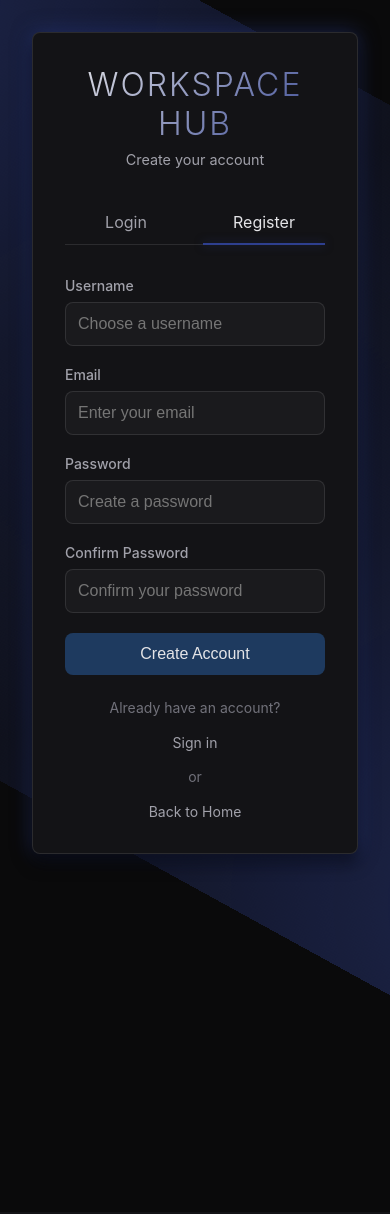
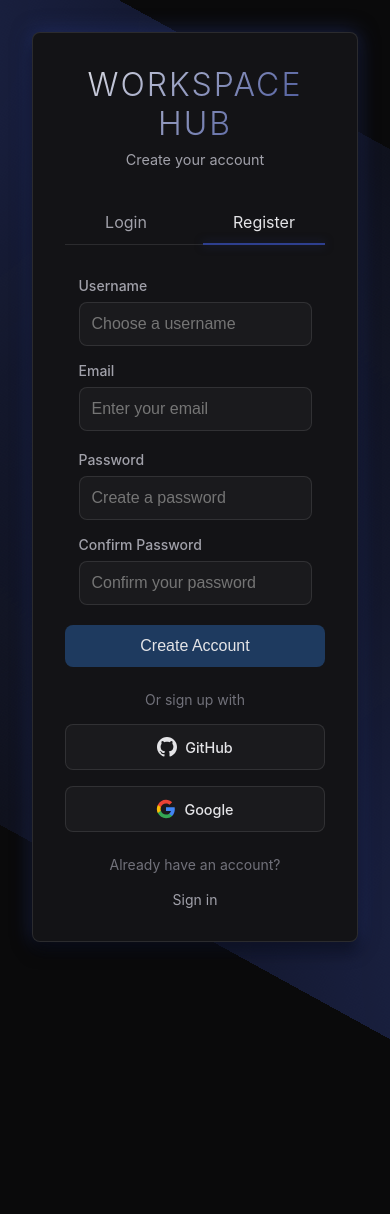
Before and after one commit to dennisjanvogt/consulting_apps, a Django app: page /auth/register/ in a window 390 px wide; the page is wider, and only the part inside the window is pictured. Shown: the top 1214 px of that part. Before the commit the page ends 995 px from the top of that part, so only its background shows below. Run offline with Django 5.2, Linux system fonts and the light colour scheme.

Commit message:
Add OAuth authentication with GitHub and Google
- Implement GitHub and Google OAuth login/register
- Add OAuth icon buttons below sign-in button
- Update UI layout with side-by-side form fields
- Widen authentication containers for better UX
- Remove Back to Home buttons from auth pages
- Store OAuth secrets in .env file for security
- Configure django-allauth for social authentication

🤖 Generated with [Claude Code](https://claude.ai/code)

Co-Authored-By: Claude <noreply@anthropic.com>

```diff
--- a/authentication/static/authentication/css/auth.css
+++ b/authentication/static/authentication/css/auth.css
@@ -67,12 +67,27 @@ body::before {
     padding: 2rem;
 }
 
+.auth-container-wide {
+    max-width: 650px;
+}
+
 .auth-card {
     background: var(--bg-secondary);
     border-radius: var(--radius);
     padding: 2rem;
     box-shadow: var(--shadow-lg), var(--shadow-glow);
     border: 1px solid var(--border-color);
+}
+
+.auth-card-wide {
+    max-width: 600px;
+    margin: 0 auto;
+}
+
+.auth-card-wide .form-group {
+    max-width: 400px;
+    margin-left: auto;
+    margin-right: auto;
 }
 
 .auth-header {
@@ -137,6 +152,15 @@ body::before {
     gap: 1.25rem;
 }
 
+.form-row {
+    display: flex;
+    gap: 1rem;
+}
+
+.form-row .form-group {
+    flex: 1;
+}
+
 .form-group {
     display: flex;
     flex-direction: column;
@@ -176,6 +200,11 @@ body::before {
     text-decoration: none;
     display: inline-block;
     text-align: center;
+}
+
+.btn-full {
+    width: 100%;
+    display: block;
 }
 
 .btn-primary {
@@ -240,9 +269,81 @@ body::before {
     color: var(--accent-hover);
 }
 
+/* OAuth section */
+.oauth-section {
+    margin-top: 1.5rem;
+}
+
+.oauth-buttons {
+    display: flex;
+    flex-direction: column;
+    gap: 1rem;
+    margin-top: 1rem;
+    max-width: 400px;
+    margin-left: auto;
+    margin-right: auto;
+}
+
+.oauth-btn {
+    flex: 1;
+    display: flex;
+    align-items: center;
+    justify-content: center;
+    gap: 0.5rem;
+    padding: 0.75rem 1rem;
+    border: 1px solid var(--border-color);
+    border-radius: var(--radius);
+    background: var(--bg-surface);
+    color: var(--text-primary);
+    text-decoration: none;
+    transition: var(--transition);
+    font-size: 0.9rem;
+    font-weight: 500;
+}
+
+.oauth-btn:hover {
+    transform: translateY(-2px);
+    box-shadow: var(--shadow-lg);
+}
+
+.oauth-btn svg {
+    width: 20px;
+    height: 20px;
+}
+
+.github-btn:hover {
+    background: #24292e;
+    border-color: #24292e;
+}
+
+.google-btn:hover {
+    background: #fff;
+    color: #333;
+    border-color: #fff;
+}
+
+.google-btn:hover svg path {
+    fill: currentColor;
+}
+
 .divider {
     margin: 1rem 0;
     text-align: center;
     color: var(--text-muted);
     font-size: 0.875rem;
 }
+
+/* Responsive design */
+@media (max-width: 600px) {
+    .form-row {
+        flex-direction: column;
+    }
+
+    .auth-container-wide {
+        max-width: 400px;
+    }
+
+    .auth-card-wide {
+        max-width: 100%;
+    }
+}
--- a/authentication/templates/authentication/base.html
+++ b/authentication/templates/authentication/base.html
@@ -5,10 +5,10 @@
     <meta name="viewport" content="width=device-width, initial-scale=1.0">
     <title>{% block title %}Authentication - Workspace Hub{% endblock %}</title>
     {% load static %}
-    <link rel="stylesheet" href="{% static 'authentication/css/auth.css' %}">
+    <link rel="stylesheet" href="{% static 'authentication/css/auth.css' %}?v=20250912_4">
 </head>
 <body>
-    <div class="auth-container">
+    <div class="auth-container {% block container_class %}{% endblock %}">
         {% block content %}{% endblock %}
     </div>
 </body>
--- a/authentication/templates/authentication/register.html
+++ b/authentication/templates/authentication/register.html
@@ -2,9 +2,10 @@
 {% load static %}
 
 {% block title %}Register - Workspace Hub{% endblock %}
+{% block container_class %}auth-container-wide{% endblock %}
 
 {% block content %}
-<div class="auth-card">
+<div class="auth-card auth-card-wide">
     <div class="auth-header">
         <h1 class="auth-title">WORKSPACE HUB</h1>
         <p class="auth-subtitle">Create your account</p>
@@ -25,6 +26,7 @@
 
     <form method="POST" class="auth-form">
         {% csrf_token %}
+        <div class="form-row">
             <div class="form-group">
                 <label for="username">Username</label>
                 <input type="text" id="username" name="username" required placeholder="Choose a username" autocomplete="username">
@@ -34,7 +36,9 @@
                 <label for="email">Email</label>
                 <input type="email" id="email" name="email" required placeholder="Enter your email" autocomplete="email">
             </div>
+        </div>
 
+        <div class="form-row">
             <div class="form-group">
                 <label for="password1">Password</label>
                 <input type="password" id="password1" name="password1" required placeholder="Create a password" autocomplete="new-password">
@@ -44,15 +48,35 @@
                 <label for="password2">Confirm Password</label>
                 <input type="password" id="password2" name="password2" required placeholder="Confirm your password" autocomplete="new-password">
             </div>
+        </div>
 
         <button type="submit" class="btn btn-primary">Create Account</button>
     </form>
 
+    <div class="oauth-section">
+        <div class="divider">Or sign up with</div>
+        <div class="oauth-buttons">
+            <a href="/accounts/github/login/" class="oauth-btn github-btn" title="Sign up with GitHub">
+                <svg width="24" height="24" viewBox="0 0 24 24" fill="currentColor">
+                    <path d="M12 0c-6.626 0-12 5.373-12 12 0 5.302 3.438 9.8 8.207 11.387.599.111.793-.261.793-.577v-2.234c-3.338.726-4.033-1.416-4.033-1.416-.546-1.387-1.333-1.756-1.333-1.756-1.089-.745.083-.729.083-.729 1.205.084 1.839 1.237 1.839 1.237 1.07 1.834 2.807 1.304 3.492.997.107-.775.418-1.305.762-1.604-2.665-.305-5.467-1.334-5.467-5.931 0-1.311.469-2.381 1.236-3.221-.124-.303-.535-1.524.117-3.176 0 0 1.008-.322 3.301 1.23.957-.266 1.983-.399 3.003-.404 1.02.005 2.047.138 3.006.404 2.291-1.552 3.297-1.23 3.297-1.23.653 1.653.242 2.874.118 3.176.77.84 1.235 1.911 1.235 3.221 0 4.609-2.807 5.624-5.479 5.921.43.372.823 1.102.823 2.222v3.293c0 .319.192.694.801.576 4.765-1.589 8.199-6.086 8.199-11.386 0-6.627-5.373-12-12-12z"/>
+                </svg>
+                GitHub
+            </a>
+            <a href="/accounts/google/login/" class="oauth-btn google-btn" title="Sign up with Google">
+                <svg width="24" height="24" viewBox="0 0 24 24" fill="currentColor">
+                    <path d="M22.56 12.25c0-.78-.07-1.53-.2-2.25H12v4.26h5.92c-.26 1.37-1.04 2.53-2.21 3.31v2.77h3.57c2.08-1.92 3.28-4.74 3.28-8.09z" fill="#4285F4"/>
+                    <path d="M12 23c2.97 0 5.46-.98 7.28-2.66l-3.57-2.77c-.98.66-2.23 1.06-3.71 1.06-2.86 0-5.29-1.93-6.16-4.53H2.18v2.84C3.99 20.53 7.7 23 12 23z" fill="#34A853"/>
+                    <path d="M5.84 14.09c-.22-.66-.35-1.36-.35-2.09s.13-1.43.35-2.09V7.07H2.18C1.43 8.55 1 10.22 1 12s.43 3.45 1.18 4.93l2.85-2.22.81-.62z" fill="#FBBC05"/>
+                    <path d="M12 5.38c1.62 0 3.06.56 4.21 1.64l3.15-3.15C17.45 2.09 14.97 1 12 1 7.7 1 3.99 3.47 2.18 7.07l3.66 2.84c.87-2.6 3.3-4.53 6.16-4.53z" fill="#EA4335"/>
+                </svg>
+                Google
+            </a>
+        </div>
+    </div>
+
     <div class="auth-links">
         <div class="divider">Already have an account?</div>
         <a href="{% url 'auth:login' %}">Sign in</a>
-        <div class="divider" style="margin-top: 1rem;">or</div>
-        <a href="/">Back to Home</a>
     </div>
 </div>
 {% endblock %}
--- a/overhead/urls.py
+++ b/overhead/urls.py
@@ -24,6 +24,7 @@ urlpatterns = [
     path('admin/', admin.site.urls),
     path('', views.landing_page, name='landing'),
     path('auth/', include('authentication.urls')),
+    path('accounts/', include('allauth.urls')),
     path('kanban/', include('kanban_app.urls')),
     path('notes/', include('notes_app.urls')),
     path('openrouter/', include('openrouter_chat.urls')),
```
Also changed, not shown: authentication/templates/authentication/login.html (+24 -4 lines), overhead/settings.py (+45 -0 lines), setup_oauth.py (added, +61 -0 lines), db.sqlite3. Lines whose indentation alone changed are shown as unchanged.
